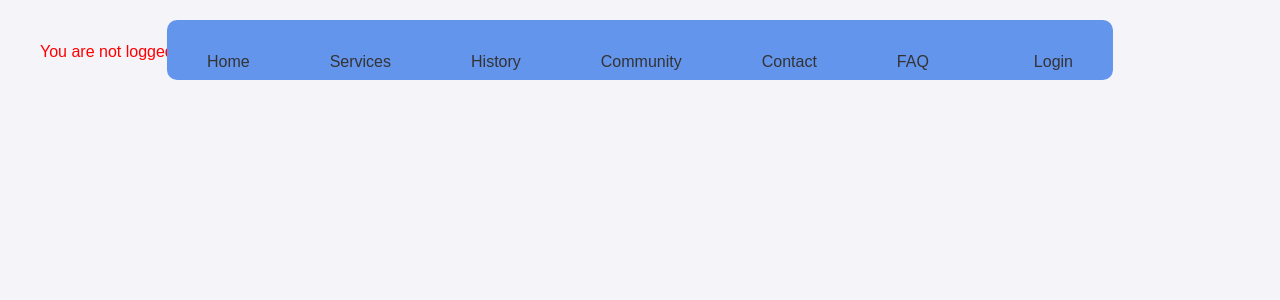
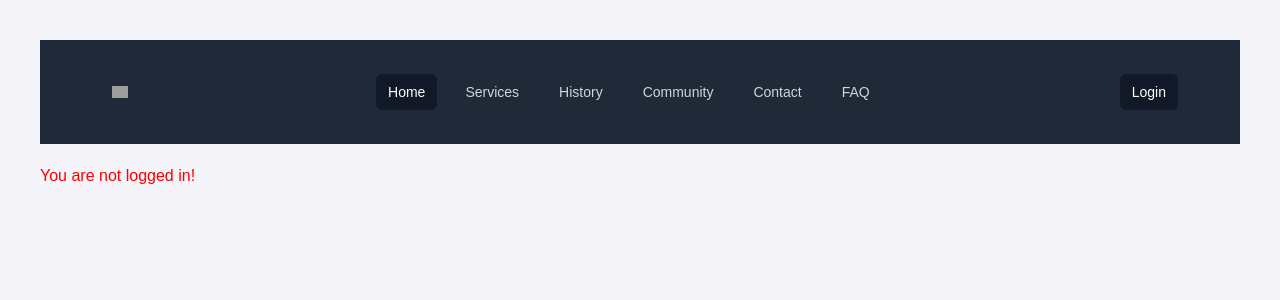
Before and after one commit to Turbid26/DiseaseDetection-react, a React (Create React App) app: page /history in a window 1280 px wide. Shown: the top 300 px of the page. Built offline with nearby package versions, Linux system fonts and the light colour scheme; grey boxes are pictures that could not be loaded.

Commit message:
Update navbar.jsx

```diff
--- a/src/components/navbar.jsx
+++ b/src/components/navbar.jsx
@@ -7,6 +7,7 @@
   const { isLoggedIn, logout } = useAuth();
   const [username, setUsername] = useState('');
   const [isDropdownVisible, setDropdownVisible] = useState(false);
+  const [isMobileMenuOpen, setMobileMenuOpen] = useState(false);
 
   useEffect(() => {
     const storedUsername = localStorage.getItem('username');
@@ -25,94 +26,139 @@
     navigate('/'); // Redirect to login page or homepage after logout
   };
 
-  const styles = {
-    navigation: {
-      position: 'fixed',
-      top: '20px',
-      left: '50%',
-      transform: 'translateX(-50%)',
-      backgroundColor: 'cornflowerblue',
-      zIndex: 1,
-      height: '60px',
-      width: 'auto',
-      padding: '10px',
-      borderRadius: '10px',
-    },
-    ul: {
-      display: 'flex',
-      justifyContent: 'center',
-      alignItems: 'center',
-      gap: '20px', // Spacing between menu items
-      margin: 0,
-      padding: 0,
-      listStyleType: 'none', // Remove default list styling
-    },
-    li: {
-      padding: '10px 20px',
-      cursor: 'pointer',
-      display: 'flex',
-      alignItems: 'center',
-      position: 'relative', // Position relative to control dropdown placement
-    },
-    icon: {
-      marginRight: '5px', // Space between icon and label
-    },
-    dropdown: {
-      position: 'absolute',
-      top: '100%',
-      right: 0,
-      backgroundColor: 'white',
-      boxShadow: '0 4px 8px rgba(0, 0, 0, 0.2)',
-      borderRadius: '5px',
-      display: isDropdownVisible ? 'block' : 'none',
-      zIndex: 10,
-    },
-    dropdownItem: {
-      padding: '10px 20px',
-      cursor: 'pointer',
-      borderBottom: '1px solid #ddd',
-    },
-    dropdownItemLast: {
-      borderBottom: 'none',
-    },
-  };
-
   return (
-    <nav style={styles.navigation}>
-      <ul style={styles.ul}>
-        <li style={styles.li}><Link to="/home">Home</Link></li>
-        <li style={styles.li}><Link to="/services">Services</Link></li>
-        <li style={styles.li}><Link to="/history">History</Link></li>
-        <li style={styles.li}><Link to="/blog">Community</Link></li>
-        <li style={styles.li}><Link to="/contact">Contact</Link></li>
-        <li style={styles.li}><Link to="/FAQ">FAQ</Link></li>
-
+    <div>
+      <nav className="bg-gray-800">
+        <div className="mx-auto max-w-7xl px-2 sm:px-6 lg:px-8">
+          <div className="flex h-16 items-center justify-between">
+            <div className="flex items-center">
+              {/* Logo */}
+              <img
+                className="h-8 w-auto"
+                src="https://tailwindui.com/plus/img/logos/mark.svg?color=indigo&shade=500"
+                alt="Your Company"
+              />
+            </div>
+            <div className="hidden sm:flex sm:space-x-4">
+              {/* Desktop Navigation */}
+              <Link
+                to="/home"
+                className="rounded-md bg-gray-900 px-3 py-2 text-sm font-medium text-white"
+              >
+                Home
+              </Link>
+              <Link
+                to="/services"
+                className="rounded-md px-3 py-2 text-sm font-medium text-gray-300 hover:bg-gray-700 hover:text-white"
+              >
+                Services
+              </Link>
+              <Link
+                to="/history"
+                className="rounded-md px-3 py-2 text-sm font-medium text-gray-300 hover:bg-gray-700 hover:text-white"
+              >
+                History
+              </Link>
+              <Link
+                to="/blog"
+                className="rounded-md px-3 py-2 text-sm font-medium text-gray-300 hover:bg-gray-700 hover:text-white"
+              >
+                Community
+              </Link>
+              <Link
+                to="/contact"
+                className="rounded-md px-3 py-2 text-sm font-medium text-gray-300 hover:bg-gray-700 hover:text-white"
+              >
+                Contact
+              </Link>
+              <Link
+                to="/FAQ"
+                className="rounded-md px-3 py-2 text-sm font-medium text-gray-300 hover:bg-gray-700 hover:text-white"
+              >
+                FAQ
+              </Link>
+            </div>
+            <div className="flex items-center space-x-4">
+              {/* Login/Logout and Profile */}
               {isLoggedIn ? (
-          <li
-            style={styles.li}
-            onMouseEnter={() => setDropdownVisible(true)}
-            onMouseLeave={() => setDropdownVisible(false)}
+                <div className="relative">
+                  <button
+                    className="flex items-center rounded-full bg-gray-800 text-sm focus:outline-none focus:ring-2 focus:ring-white focus:ring-offset-2 focus:ring-offset-gray-800"
+                    onClick={() => setDropdownVisible(!isDropdownVisible)}
                   >
-            <i className='bx bx-user' style={styles.icon}></i>
-            <span>{username}</span>
-            <div className="dropdown" style={styles.dropdown}>
-              <div
-                className="dropdownItem"
-                style={styles.dropdownItem}
+                    <img
+                      className="h-8 w-8 rounded-full"
+                      src="https://images.unsplash.com/photo-1472099645785-5658abf4ff4e?ixlib=rb-1.2.1&ixid=eyJhcHBfaWQiOjEyMDd9&auto=format&fit=facearea&facepad=2&w=256&h=256&q=80"
+                      alt="User Profile"
+                    />
+                  </button>
+                  {isDropdownVisible && (
+                    <div className="absolute right-0 z-10 mt-2 w-48 bg-white rounded-md shadow-lg">
+                      <button
                         onClick={handleLogout}
+                        className="block w-full px-4 py-2 text-left text-sm text-gray-700 hover:bg-gray-100"
                       >
                         Logout
+                      </button>
+                    </div>
+                  )}
+                </div>
+              ) : (
+                <button
+                  onClick={handleLoginRedirect}
+                  className="rounded-md bg-gray-900 px-3 py-2 text-sm font-medium text-white hover:bg-gray-700"
+                >
+                  Login
+                </button>
+              )}
             </div>
           </div>
-          </li>
-        ) : (
-          <li style={styles.li} onClick={handleLoginRedirect}>
-            <i className='bx bx-user' style={styles.icon}></i>
-            <label htmlFor="bx-user" style={{ cursor: 'pointer' }}>Login</label>
-          </li>
+        </div>
+        {/* Mobile Menu */}
+        {isMobileMenuOpen && (
+          <div className="sm:hidden">
+            <div className="space-y-1 px-2 pb-3 pt-2">
+              <Link
+                to="/home"
+                className="block rounded-md bg-gray-900 px-3 py-2 text-base font-medium text-white"
+              >
+                Home
+              </Link>
+              <Link
+                to="/services"
+                className="block rounded-md px-3 py-2 text-base font-medium text-gray-300 hover:bg-gray-700 hover:text-white"
+              >
+                Services
+              </Link>
+              <Link
+                to="/history"
+                className="block rounded-md px-3 py-2 text-base font-medium text-gray-300 hover:bg-gray-700 hover:text-white"
+              >
+                History
+              </Link>
+              <Link
+                to="/blog"
+                className="block rounded-md px-3 py-2 text-base font-medium text-gray-300 hover:bg-gray-700 hover:text-white"
+              >
+                Community
+              </Link>
+              <Link
+                to="/contact"
+                className="block rounded-md px-3 py-2 text-base font-medium text-gray-300 hover:bg-gray-700 hover:text-white"
+              >
+                Contact
+              </Link>
+              <Link
+                to="/FAQ"
+                className="block rounded-md px-3 py-2 text-base font-medium text-gray-300 hover:bg-gray-700 hover:text-white"
+              >
+                FAQ
+              </Link>
+            </div>
+          </div>
         )}
-      </ul>
       </nav>
+    </div>
   );
 };
 
```
Lines whose indentation alone changed are shown as unchanged.
